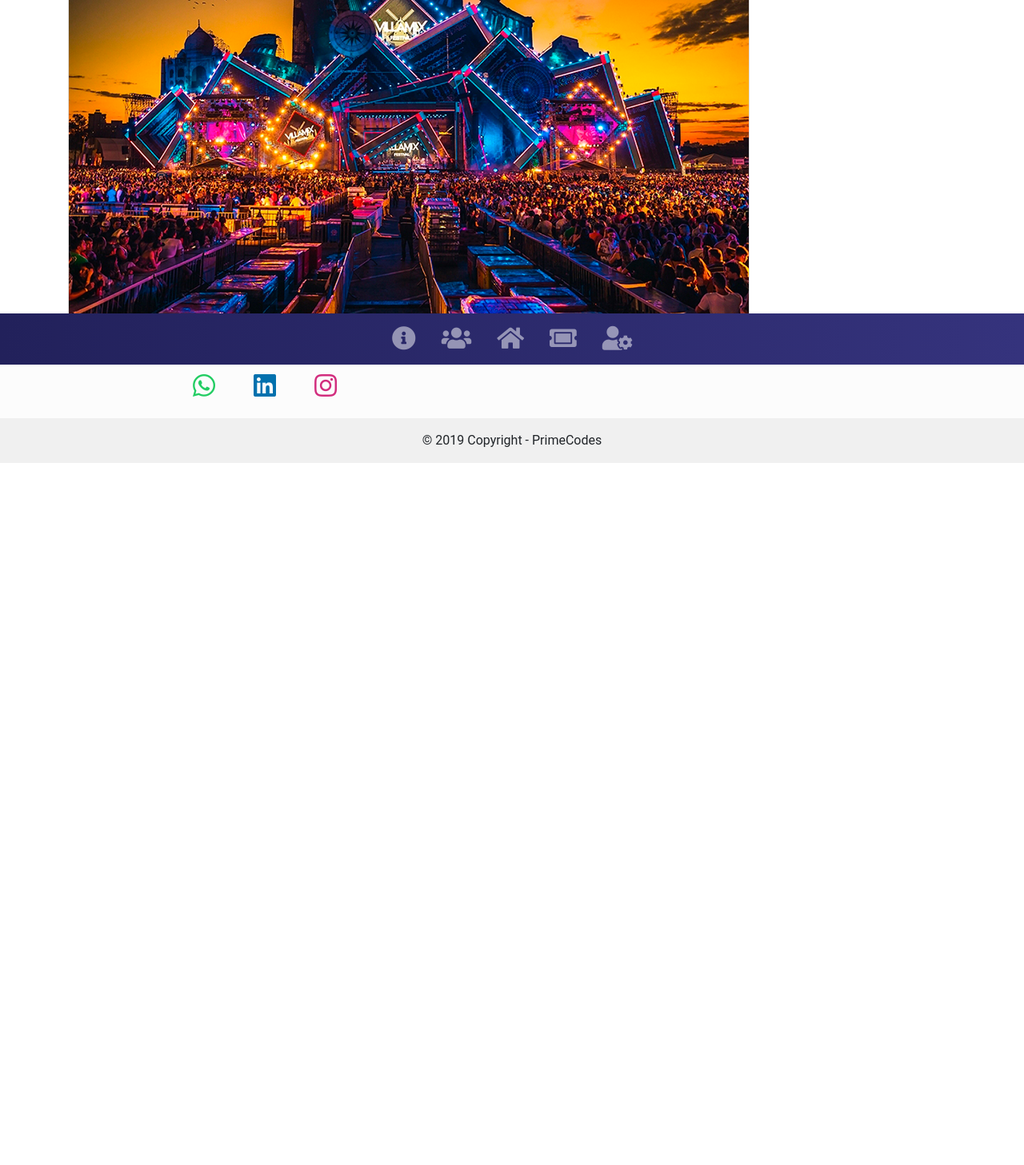
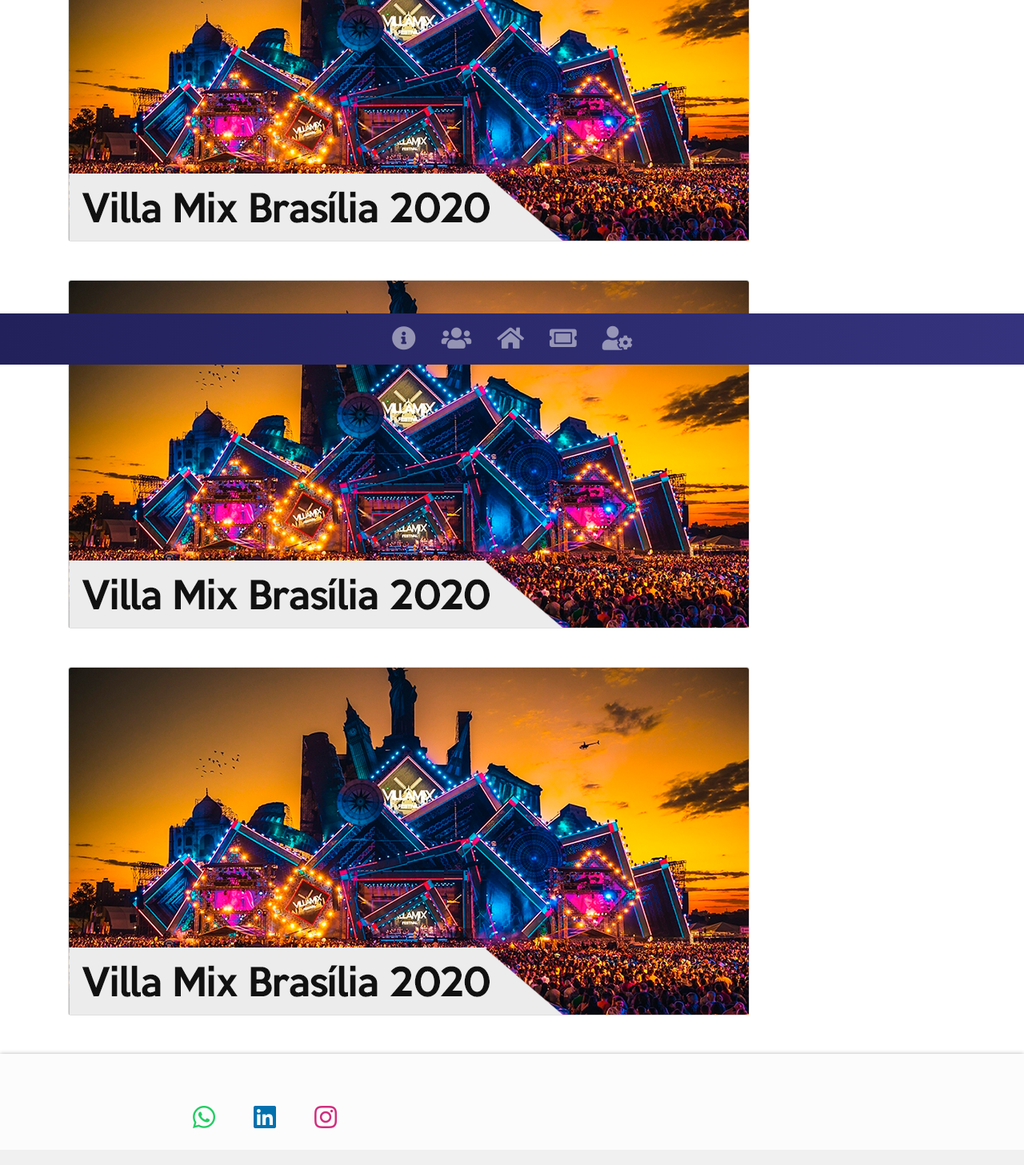
Before and after one commit to kevencript/fenasback-hackathom-front, a React (Create React App) app: page /home in a window 1280 px wide. Shown: the part 444-1901 px from the top of the page at 80% size. Before the commit the page ends 1023 px from the top, so only its background shows below. Built offline with nearby package versions, Linux system fonts and the light colour scheme.

Commit message:
all right

```diff
--- a/src/pages/home/sections/thirdSection/index.js
+++ b/src/pages/home/sections/thirdSection/index.js
@@ -9,9 +9,33 @@
       <section id="home-third-section">
         <div className="container ">
           <div className="col-12">
-            <div className="row">
-              <div class="card">
-                <img class="card-img-top" src={villa} alt="Card image cap" />
+            <div className="row mb-5">
+              <div className="card">
+                <img
+                  className="card-img-top"
+                  src={villa}
+                  alt="Card image cap"
+                />
+              </div>
+            </div>
+
+            <div className="row mb-5">
+              <div className="card">
+                <img
+                  className="card-img-top"
+                  src={villa}
+                  alt="Card image cap"
+                />
+              </div>
+            </div>
+
+            <div className="row mb-5">
+              <div className="card">
+                <img
+                  className="card-img-top"
+                  src={villa}
+                  alt="Card image cap"
+                />
               </div>
             </div>
           </div>
--- a/src/pages/home/sections/thirdSection/style.css
+++ b/src/pages/home/sections/thirdSection/style.css
@@ -0,0 +1,4 @@
+.card-body {
+  height: 20px;
+  vertical-align: center;
+}
```
Also changed, not shown: src/img/villa.png.
